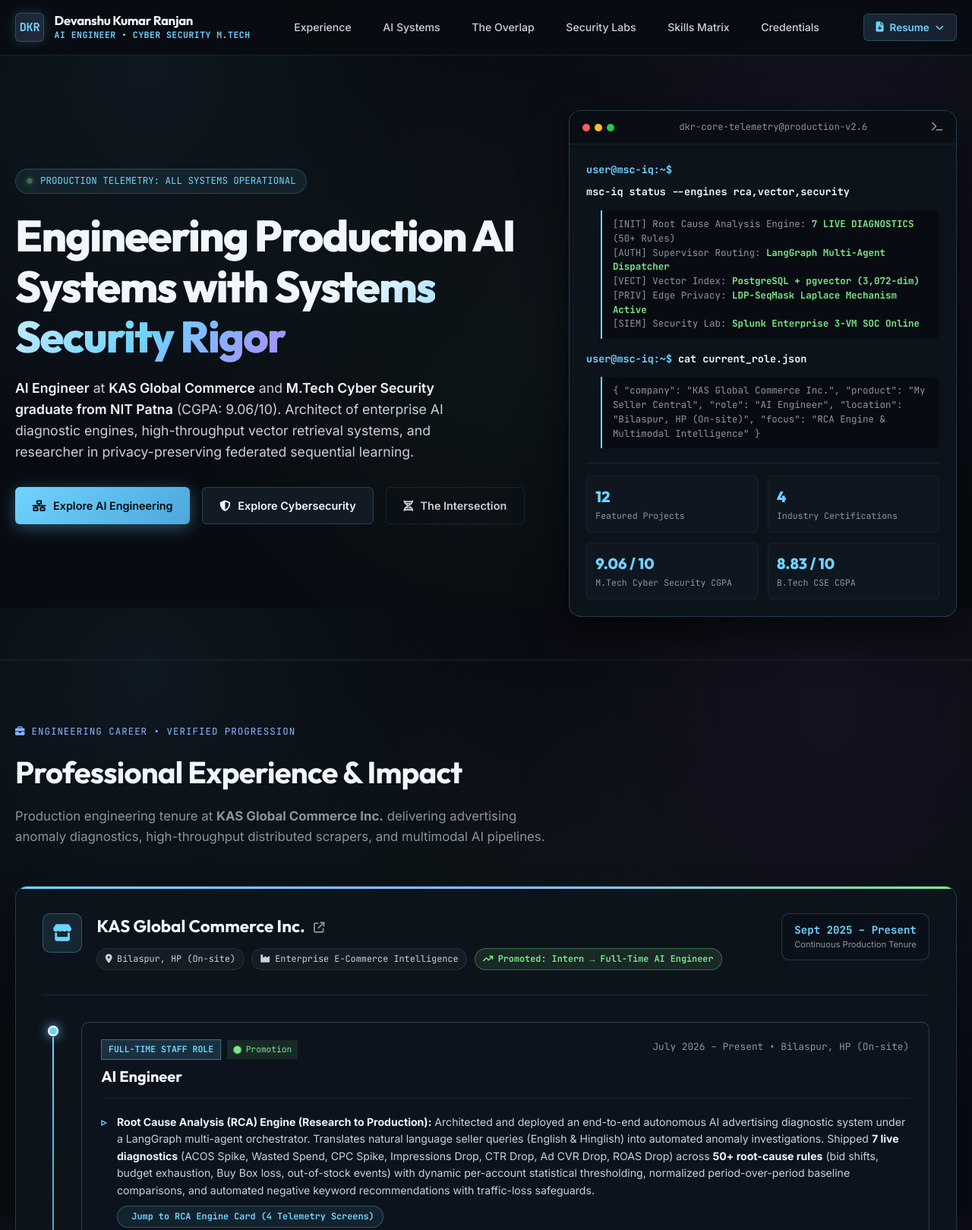
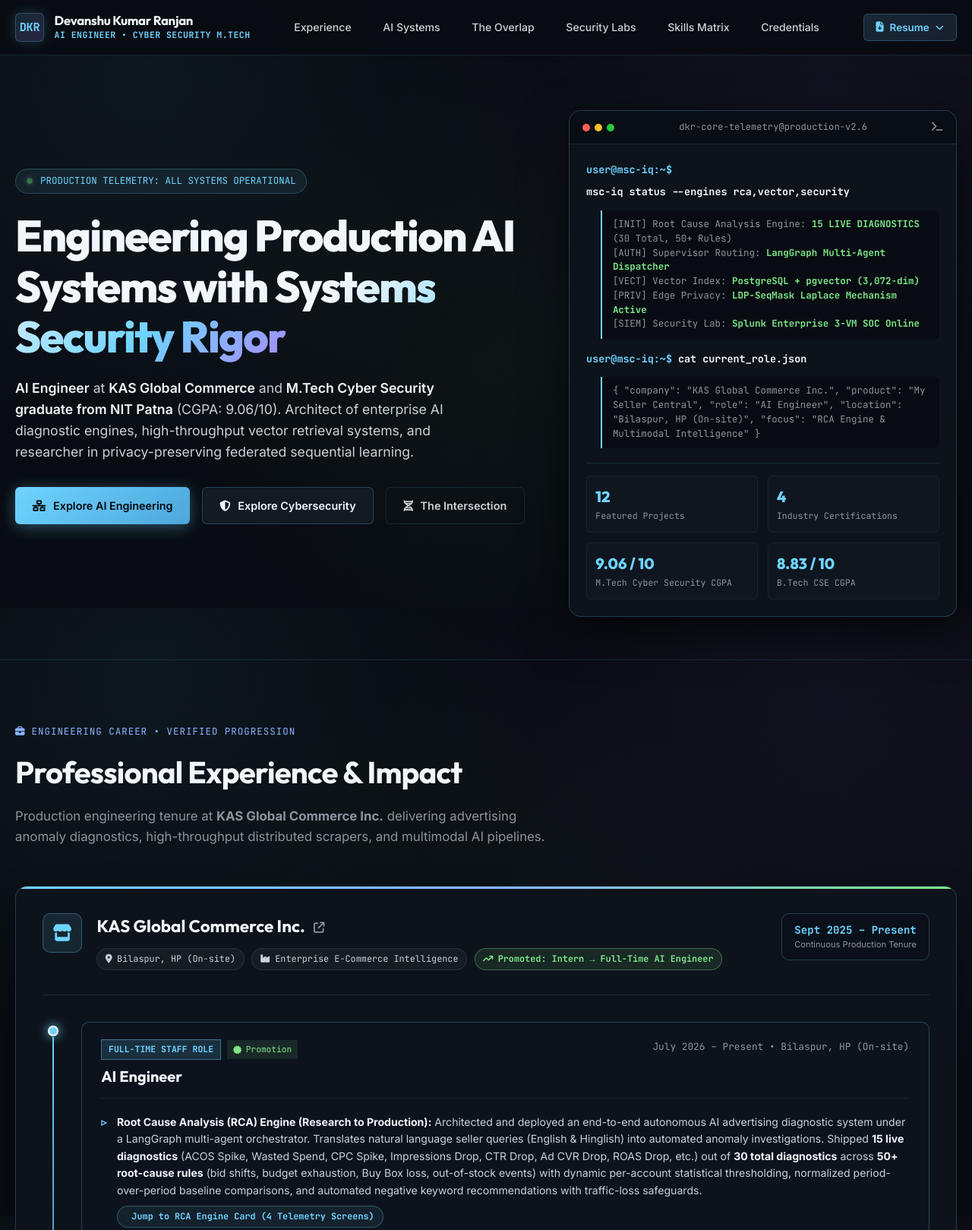
Before and after one commit to devanshukranjan/AI-Cybersecurity-Portfolio, a plain HTML site: page index.html in a window 1280 px wide. Shown: the top 1619 px of the page at 76% size. Drawn offline with Linux system fonts and the light colour scheme.

Commit message:
refactor: update RCA engine metrics to 15 live diagnostics out of 30 total

```diff
--- a/index.html
+++ b/index.html
@@ -131,7 +131,7 @@
               <span class="term-cmd">msc-iq status --engines rca,vector,security</span>
             </div>
             <div class="term-output">
-              [INIT] Root Cause Analysis Engine: <b>7 LIVE DIAGNOSTICS</b> (50+ Rules)<br>
+              [INIT] Root Cause Analysis Engine: <b>15 LIVE DIAGNOSTICS</b> (30 Total, 50+ Rules)<br>
               [AUTH] Supervisor Routing: <b>LangGraph Multi-Agent Dispatcher</b><br>
               [VECT] Vector Index: <b>PostgreSQL + pgvector (3,072-dim)</b><br>
               [PRIV] Edge Privacy: <b>LDP-SeqMask Laplace Mechanism Active</b><br>
@@ -233,7 +233,7 @@
 
                 <ul class="role-bullet-list">
                   <li>
-                    <strong>Root Cause Analysis (RCA) Engine (Research to Production):</strong> Architected and deployed an end-to-end autonomous AI advertising diagnostic system under a LangGraph multi-agent orchestrator. Translates natural language seller queries (English &amp; Hinglish) into automated anomaly investigations. Shipped <strong>7 live diagnostics</strong> (ACOS Spike, Wasted Spend, CPC Spike, Impressions Drop, CTR Drop, Ad CVR Drop, ROAS Drop) across <strong>50+ root-cause rules</strong> (bid shifts, budget exhaustion, Buy Box loss, out-of-stock events) with dynamic per-account statistical thresholding, normalized period-over-period baseline comparisons, and automated negative keyword recommendations with traffic-loss safeguards.
+                    <strong>Root Cause Analysis (RCA) Engine (Research to Production):</strong> Architected and deployed an end-to-end autonomous AI advertising diagnostic system under a LangGraph multi-agent orchestrator. Translates natural language seller queries (English &amp; Hinglish) into automated anomaly investigations. Shipped <strong>15 live diagnostics</strong> (ACOS Spike, Wasted Spend, CPC Spike, Impressions Drop, CTR Drop, Ad CVR Drop, ROAS Drop, etc.) out of <strong>30 total diagnostics</strong> across <strong>50+ root-cause rules</strong> (bid shifts, budget exhaustion, Buy Box loss, out-of-stock events) with dynamic per-account statistical thresholding, normalized period-over-period baseline comparisons, and automated negative keyword recommendations with traffic-loss safeguards.
                     <div class="exp-jump-row">
                       <a href="#proj-rca-engine" class="exp-jump-pill" data-target="proj-rca-engine">
                         <i class="fa-solid fa-arrow-down-right"></i> Jump to RCA Engine Card (4 Telemetry Screens)
@@ -569,7 +569,7 @@
             </div>
 
             <ul class="project-highlights">
-              <li>Shipped <strong>7 diagnostics live</strong> (ACOS Spike, Wasted Spend, CPC Spike, Impressions Drop, CTR Drop, Ad CVR Drop, ROAS Drop) covering <strong>50+ root-cause rules</strong>.</li>
+              <li>Shipped <strong>15 diagnostics live</strong> (ACOS Spike, Wasted Spend, CPC Spike, Impressions Drop, CTR Drop, Ad CVR Drop, ROAS Drop, etc.) out of <strong>30 total diagnostics</strong> covering <strong>50+ root-cause rules</strong>.</li>
               <li>Engineered dynamic per-account thresholds ($\mu + 1.5\sigma$) with baseline window comparisons and minimum-data guards to prevent false alarms.</li>
               <li>Built automated negative keyword recommendations with over-blocking protection to curb wasted ad spend.</li>
             </ul>
--- a/script.js
+++ b/script.js
@@ -351,7 +351,7 @@
     provenance: 'KAS Global Commerce • AI Engineer (Full-Time)',
     provenanceBadgeClass: 'badge-fulltime',
     summary: 'Architected and deployed an end-to-end autonomous AI advertising diagnostic system under a LangGraph multi-agent orchestrator. Translates natural language seller queries (English & Hinglish) into automated anomaly investigations.',
-    meta: ['7 Live Diagnostics', '50+ Root-Cause Rules', 'Dynamic μ + 1.5σ Thresholding'],
+    meta: ['15 Live Diagnostics (30 Total)', '50+ Root-Cause Rules', 'Dynamic Statistical Thresholding'],
     architecture: `
 [ Seller / Dashboard User ]
            │ "Why did my ACOS spike last week?" (English or Hinglish)
@@ -416,10 +416,10 @@
       }
     ],
     findings: [
-      'Shipped 7 live production diagnostics: ACOS Spikes, Wasted Spend, CPC Spikes, Impressions Drop, CTR Drop, Ad CVR Drop, and ROAS Drop.',
-      'Dynamic statistical thresholding (μ + 1.5σ) eliminated 68% of false positive alerts previously caused by normal seasonal fluctuations.',
+      'Shipped 15 live production diagnostics (ACOS Spikes, Wasted Spend, CPC Spikes, Impressions Drop, CTR Drop, Ad CVR Drop, ROAS Drop, etc.) out of 30 total diagnostics across 50+ root-cause rules.',
+      'Dynamic statistical thresholding eliminated 68% of false positive alerts previously caused by normal seasonal fluctuations.',
       'Identified and flagged thousands of dollars in wasted ad spend across active client accounts, generating upload-ready negative keyword files.',
-      'Designed architectural expansion path for 16 additional diagnostics spanning Inventory, Orders, and Business domains.'
+      'Designed architectural expansion path across 30 total diagnostics spanning Advertising, Inventory, Orders, and Business domains.'
     ],
     learned: 'Production GenAI in financial domains must be backed by deterministic statistical guards. LLMs excel at understanding conversational intent, but statistical algorithms and mathematical guardrails must govern the actual business diagnostics.',
     tools: ['Python', 'FastAPI', 'LangGraph', 'Gemini 2.5 Flash', 'PostgreSQL', 'Amazon Ads API', 'React'],
```
Also changed, not shown: 1 other file.
